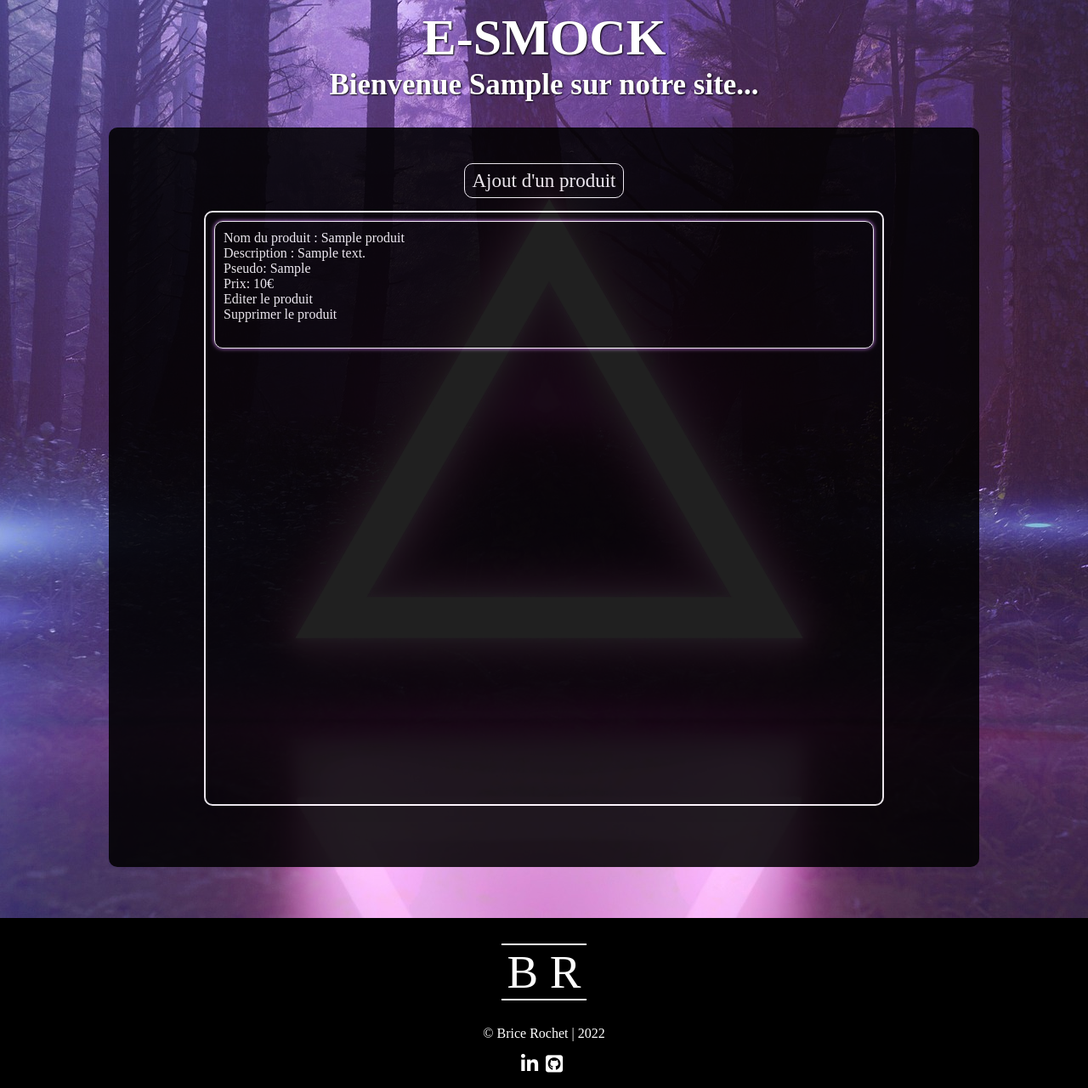
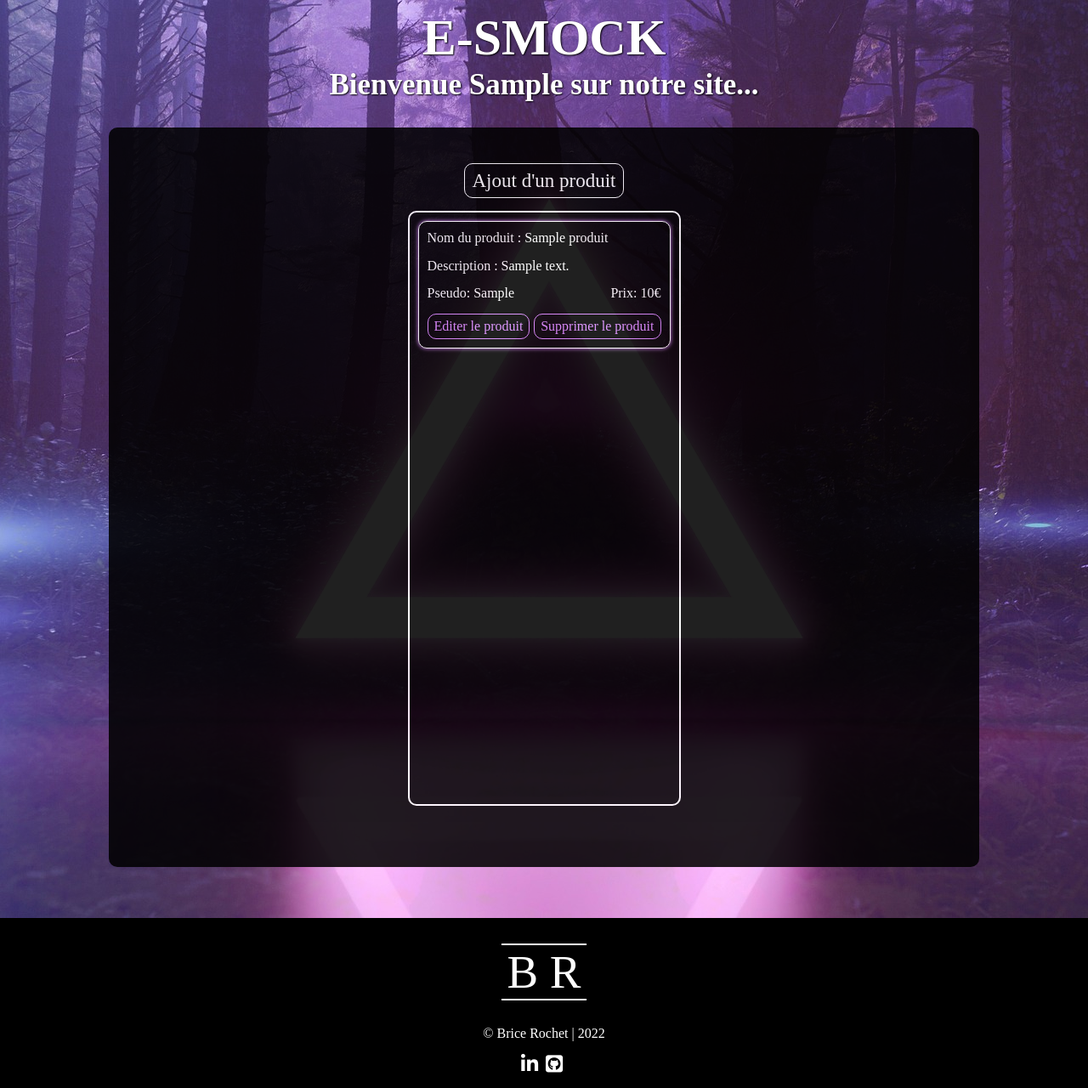
Before and after one commit to Brice0907/Projet-PHP-MySQL, a PHP site: page /Projet/ in a window 1280 px wide. Shown: the part 50-1330 px from the top of the page at 85% size. Run offline with PHP 8.4, Linux system fonts and the light colour scheme; the visitor is signed in with stand-in values (Sample User, id 1); tables that the repository leaves empty or names only in its code hold one stand-in row (values such as "Sample post"); some libraries are stand-ins or nearby versions.

Commit message:
css de read + création des btn delete et update

```diff
--- a/Main/read.php
+++ b/Main/read.php
@@ -24,9 +24,11 @@ while ($produit = $result->fetch(PDO::FETCH_OBJ)) {
         </div>
         <?php
         if (isset($loggedUser) && $produit->userid === $loggedUser['id']) : ?>
-            <div>
-                <div>Editer le produit</div>
-                <div>Supprimer le produit</div>
+            <div class="read_btn">
+                <div class="read_btn_bloc">
+                    <a href="update.php" class="read_btn_bloc_text">Editer le produit</a>
+                    <a href="delete.php" class="read_btn_bloc_text">Supprimer le produit</a>
+                </div>
             </div>
         <?php endif; ?>
     </div>
--- a/Main/styles/style.css
+++ b/Main/styles/style.css
@@ -140,7 +140,7 @@ a {
 .body_fond_bloc_affichage {
     border: 2px solid white;
     height: 700px;
-    width: 800px;
+    max-width: 800px;
     border-radius: 10px;
     margin: auto;
     color: white;
@@ -153,6 +153,32 @@ a {
     padding: 10px 10px;
     min-height: 150px;
     border-radius: 10px;
+    display: flex;
+    flex-direction: column;
+    justify-content: space-between;
+}
+
+.read_bloc {
+    display: flex;
+    justify-content: space-between;
+}
+
+.read_btn {
+    display: flex;
+    justify-content: flex-end;
+}
+
+.read_btn_bloc {
+    display: flex;
+    justify-content: space-between;
+    width: 275px;
+}
+
+.read_btn_bloc_text {
+    border: 1px solid rgb(218, 137, 255);
+    padding: 5px 7px;
+    border-radius: 10px;
+    color: rgb(218, 137, 255);
 }
 
 .body_fond_bloc_form {
```
Also changed, not shown: Main/delete.php (added), Main/update.php (added).
